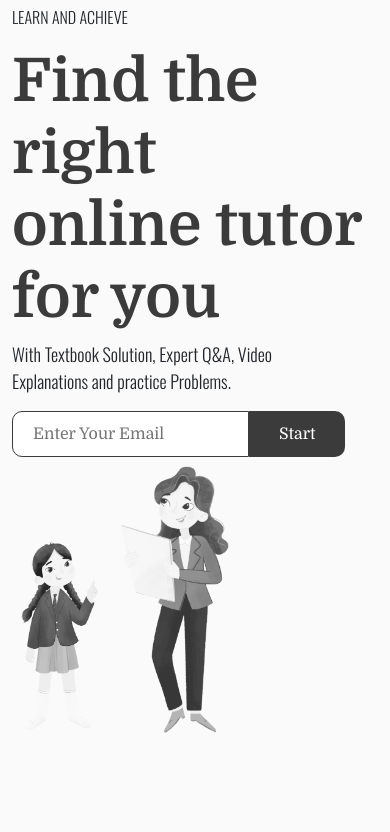
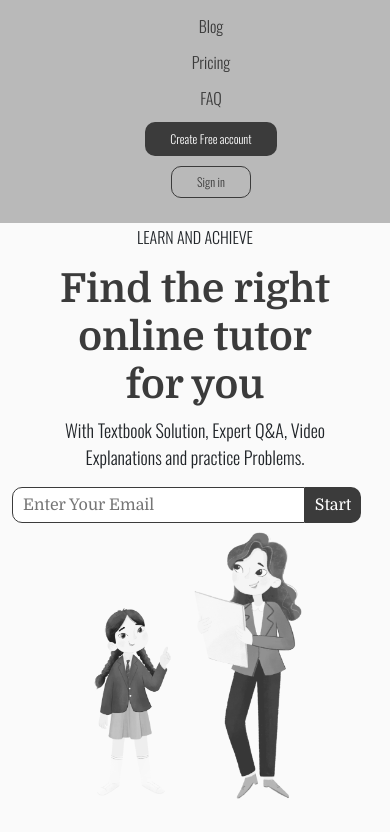
Before and after one commit to Joydip-Paul/Tutor-Media, a plain HTML site: page index.html in a window 390 px wide. Shown: the part 95-927 px from the top of the page. Drawn offline with nearby package versions, Linux system fonts and the light colour scheme.

Commit message:
header responsive

```diff
--- /dev/null
+++ b/CSS/responsive.css
@@ -0,0 +1,55 @@
+@media only screen and (max-width: 767px) {
+  header {
+    display: flex;
+    flex-direction: column;
+    background-color: #b9b9b9;
+  }
+
+  header ul{
+      flex-direction: column;
+      text-align: center;
+  }
+
+  header>.logo{
+      text-align: center;
+      margin-left: 30px;
+  }
+
+  header ul li{
+      margin: 5px 0;
+  }
+  .signUp a,.signIn a{
+      padding: 5px 10px;
+      font-size: 12px;
+      text-align: center;
+      display: flex;
+  }
+
+  .banner-area{
+      margin-top: 220px;
+  }
+
+  .banner-content h2{
+      font-size: 40px  !important;
+      text-align: center;
+  }
+
+  .banner-content p{
+      text-align: center;
+  }
+
+  .banner-content .inp-email {
+  padding: 5px 10px !important;
+  width: 80%;
+}
+
+.banner-content .startBtn {
+  padding: 6px 10px  !important;
+}
+
+.banner-img img {
+  width: 100%;
+  margin-left: 20%;
+}
+
+}
--- a/index.html
+++ b/index.html
@@ -7,6 +7,7 @@
     <title>Tutor.com</title>
     <link rel="stylesheet" href="bootstrap/css/bootstrap.min.css" />
     <link rel="stylesheet" href="FontAwesome-Files/all.min.css" />
+    <link rel="stylesheet" href="CSS/responsive.css" />
     <link rel="stylesheet" href="CSS/style.css" />
   </head>
   <body>
@@ -14,12 +15,19 @@
       <header>
         <a href="#" class="logo">Tutor</a>
         <ul>
+
             <li><a href="#">Features</a></li>
             <li><a href="#">Blog</a></li>
             <li><a href="#">Pricing</a></li>
             <li><a href="#">FAQ</a></li>
+
+
             <li class="signUp"><a href="#">Create Free account</a></li>
             <li class="signIn"><a href="#">Sign in</a></li>
+
+            <!-- <a href="#" class="signUp">Create Free account</a>
+            <a href="#" class="signIn">Sign in</a> -->
+
         </ul>
       </header>
     </div>
@@ -284,8 +292,6 @@
       </div>
     </section>
 
-
-
     <script>
       // For Navbar
       window.addEventListener("scroll", function () {
```
Lines whose indentation alone changed are shown as unchanged.
